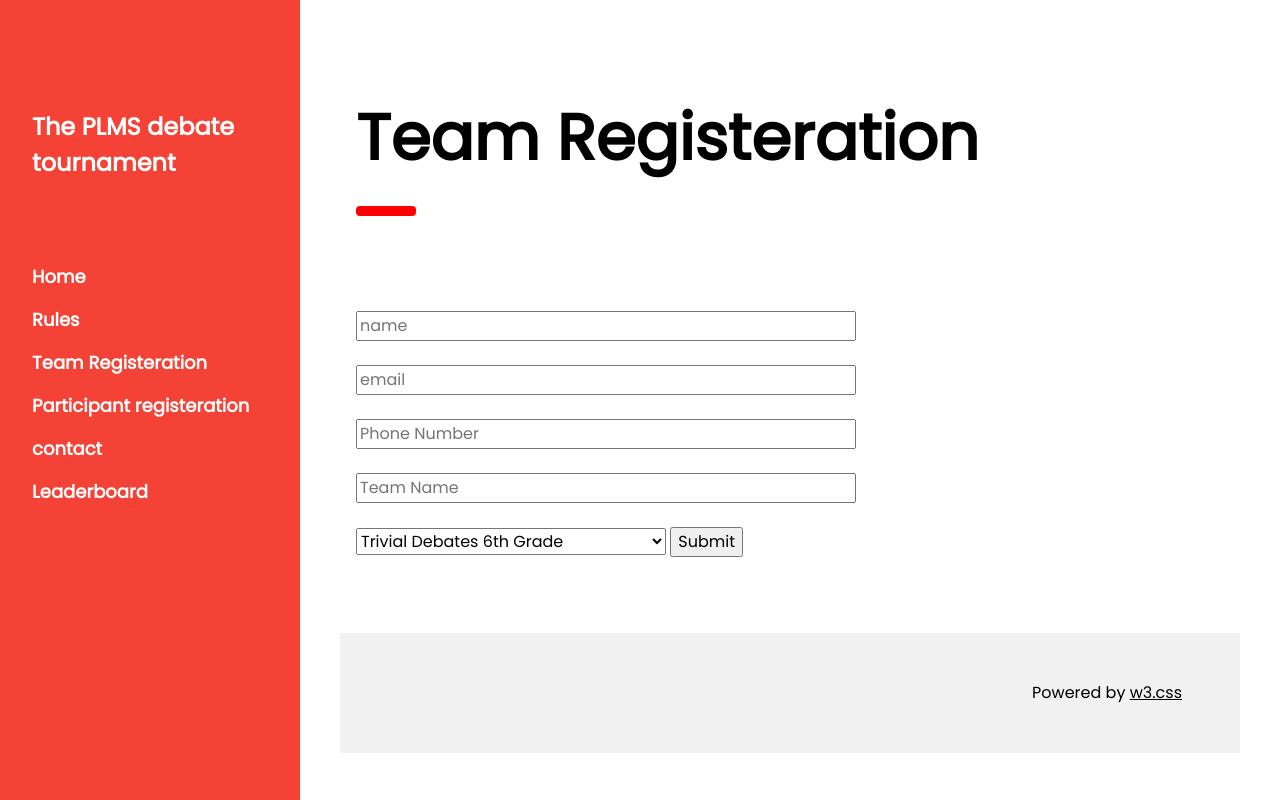
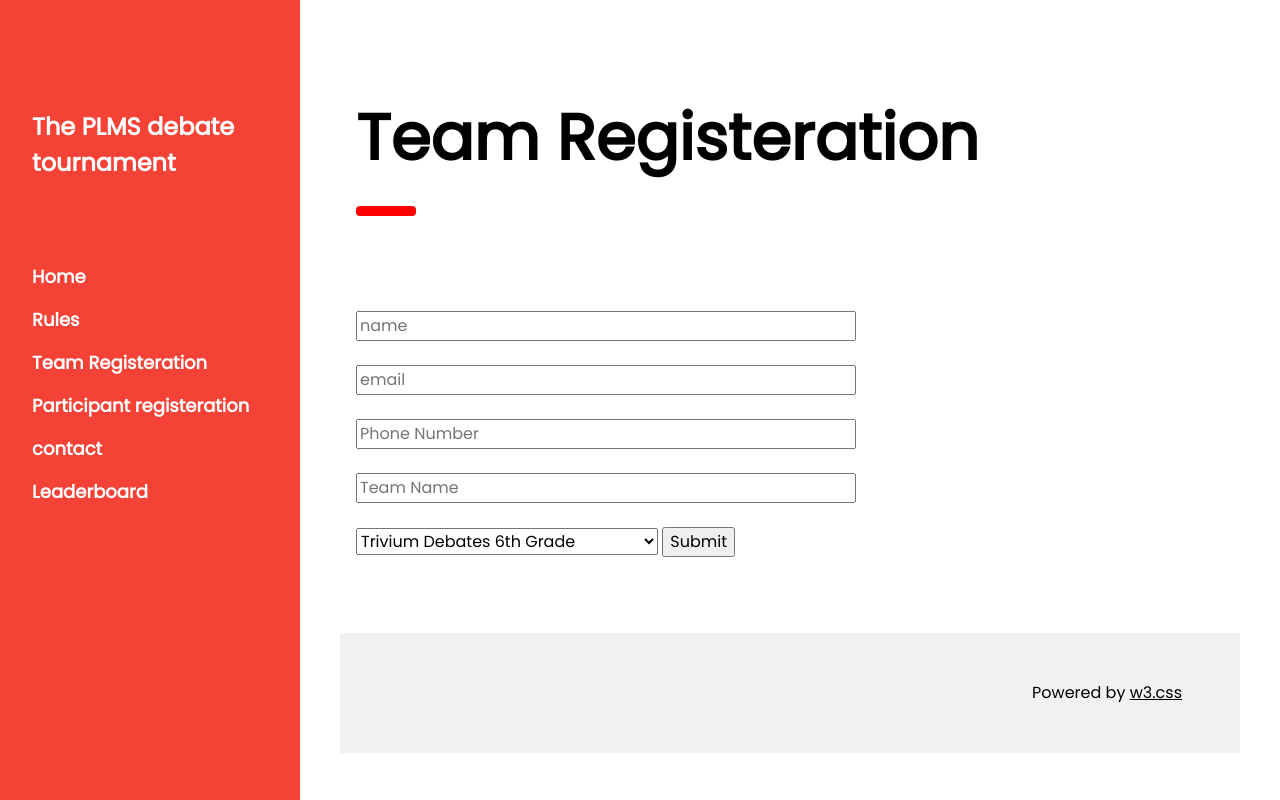
Before and after one commit to Phytonking/plms, a Django app: page /team_register in a window 1280 px wide. Run offline with Django 3.2, Linux system fonts and the light colour scheme.

Commit message:
Update team_reg.html

```diff
--- a/web/templates/web/team_reg.html
+++ b/web/templates/web/team_reg.html
@@ -14,8 +14,8 @@
         <input type="text" name="ph" placeholder="Phone Number" style="width:500px;" required><br><br>
         <input type="text" name="team_name" placeholder="Team Name" style="width:500px;" required><br><br>
         <select id="team_type" name="team_type">
-            <option value="Trivial">Trivial Debates 6th Grade</option>
-            <option value="Forensic">Forensic Debates 7th and 8th Grade</option>
+            <option value="Trivial">Trivium Debates 6th Grade</option>
+            <option value="Forensic">Trivium Debates 7th and 8th Grade</option>
           </select>
         <input type="submit">
     </form>
```
